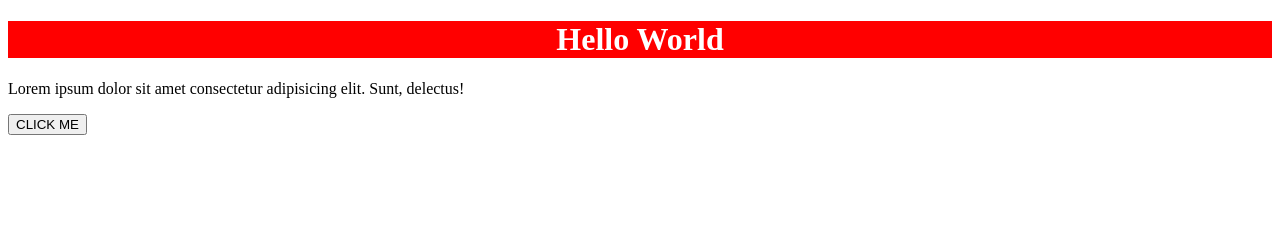
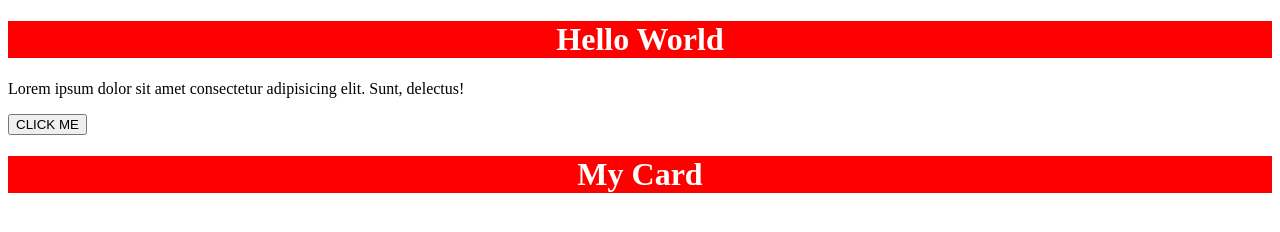
Before and after one commit to Adamashvili/htmlproject, a plain HTML site: page index.html in a window 1280 px wide. Drawn offline with Linux system fonts and the light colour scheme.

Commit message:
iraklis codes

```diff
--- a/index.html
+++ b/index.html
@@ -12,7 +12,7 @@
     <button>CLICK ME</button>
     <img src="" alt="">
 <div class="card">
-
+    <h1>My Card</h1>
 </div>
 
 
```
